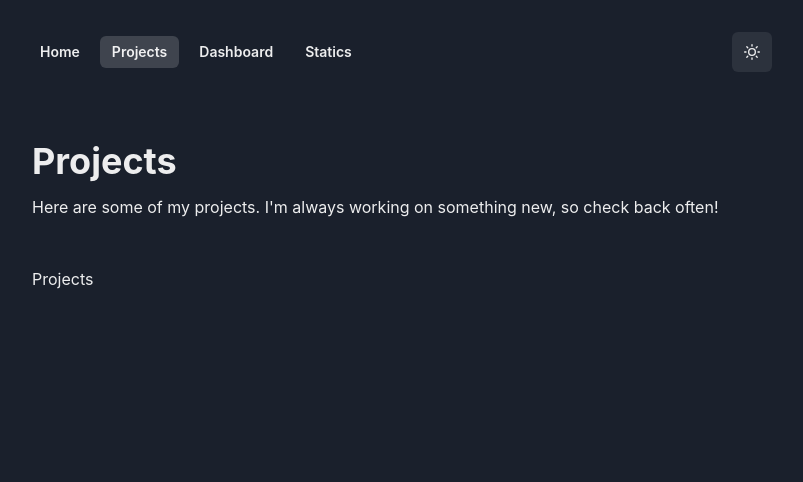
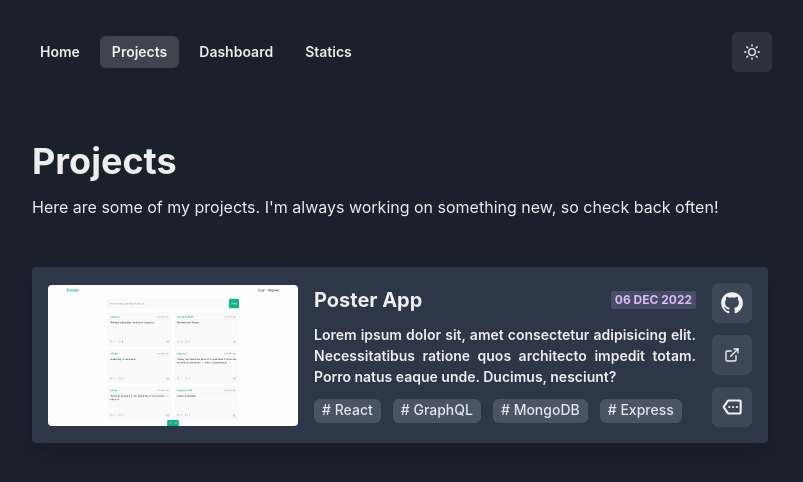
Before and after one commit to seymenklc/portfolio-V2, a Next.js app: page /projects in a window 1280 px wide. Shown: the top 482 px of the page, without its empty margins (240-1043 px from the left). Built offline with nearby package versions, Linux system fonts and the light colour scheme.

Commit message:
feat: complete project component

```diff
--- /dev/null
+++ b/src/components/Project/Details/index.tsx
@@ -0,0 +1,31 @@
+// types
+import { IProject } from "@/src/types";
+// chakra
+import { Badge, Heading, Tag, Text } from "@chakra-ui/react";
+
+interface Props {
+   project: IProject;
+}
+
+export default function Details({ project }: Props) {
+   return (
+      <div className="flex flex-col items-center justify-center w-full gap-3 cursor-default sm:items-start">
+         <div className="flex justify-between w-full">
+            <Heading size='md' fontWeight='bold'>
+               {project.meta.title}
+            </Heading>
+            <Badge className="my-auto" colorScheme='purple'>
+               {project.meta.date}
+            </Badge>
+         </div>
+         <Text fontWeight='semibold' fontSize='sm' className="text-justify">
+            {project.meta.description}
+         </Text>
+         <div className="flex flex-wrap justify-center gap-3">
+            {project.meta.tags.map(tag => (
+               <Tag className="flex-none" key={tag}># {tag}</Tag>
+            ))}
+         </div>
+      </div>
+   );
+}
--- /dev/null
+++ b/src/components/Project/Links/index.tsx
@@ -0,0 +1,45 @@
+// chakra
+import { IconButton } from "@chakra-ui/react";
+import { ExternalLinkIcon } from "@chakra-ui/icons";
+// icons
+import Github from '@/public/icons/github.svg';
+import More from '@/public/icons/more.svg';
+
+interface Props {
+   meta: {
+      previewURL: string;
+      repo: string;
+   };
+}
+
+export default function Links({ meta }: Props) {
+   return (
+      <div className="flex gap-3 md:flex-col">
+         <IconButton
+            as='a'
+            href={meta.repo}
+            target='_blank'
+            rel='noopener noreferrer'
+            icon={<Github />}
+            aria-label='Github'
+         />
+         <IconButton
+            as='a'
+            href={meta.previewURL}
+            target='_blank'
+            rel='noopener noreferrer'
+            icon={<ExternalLinkIcon />}
+            aria-label='Preview'
+         />
+         <IconButton
+            // as='a'
+            // href={project.meta.previewURL}
+            // target='_blank'
+            // rel='noopener noreferrer'
+            disabled
+            icon={<More />}
+            aria-label='More'
+         />
+      </div>
+   );
+}
--- a/src/components/Project/index.tsx
+++ b/src/components/Project/index.tsx
@@ -1,12 +1,31 @@
+import Image from "next/image";
+// chakra
+import { Box, useColorModeValue } from "@chakra-ui/react";
+// types
 import { IProject } from "@/types";
+// components
+import Links from "@/components/Project/Links";
+import Details from "@/components/Project/Details";
 
 interface Props {
    project: IProject;
 }
 
 export default function Project({ project }: Props) {
-   console.log(project);
+   const textColor = useColorModeValue('gray.800', 'none');
+   const bgColor = useColorModeValue('gray.200', 'gray.700');
+
    return (
-      <div>Projects</div>
+      <Box textColor={textColor} bgColor={bgColor} className="flex flex-col items-center gap-4 p-4 transition-all duration-500 ease-out rounded shadow-lg md:flex-row hover:scale-105">
+         <Image
+            className="rounded max-md:w-full aspect-video"
+            height={150}
+            width={250}
+            src={project.meta.coverPath}
+            alt={project.meta.title}
+         />
+         <Details project={project} />
+         <Links meta={project.meta} />
+      </Box>
    );
 }
```
